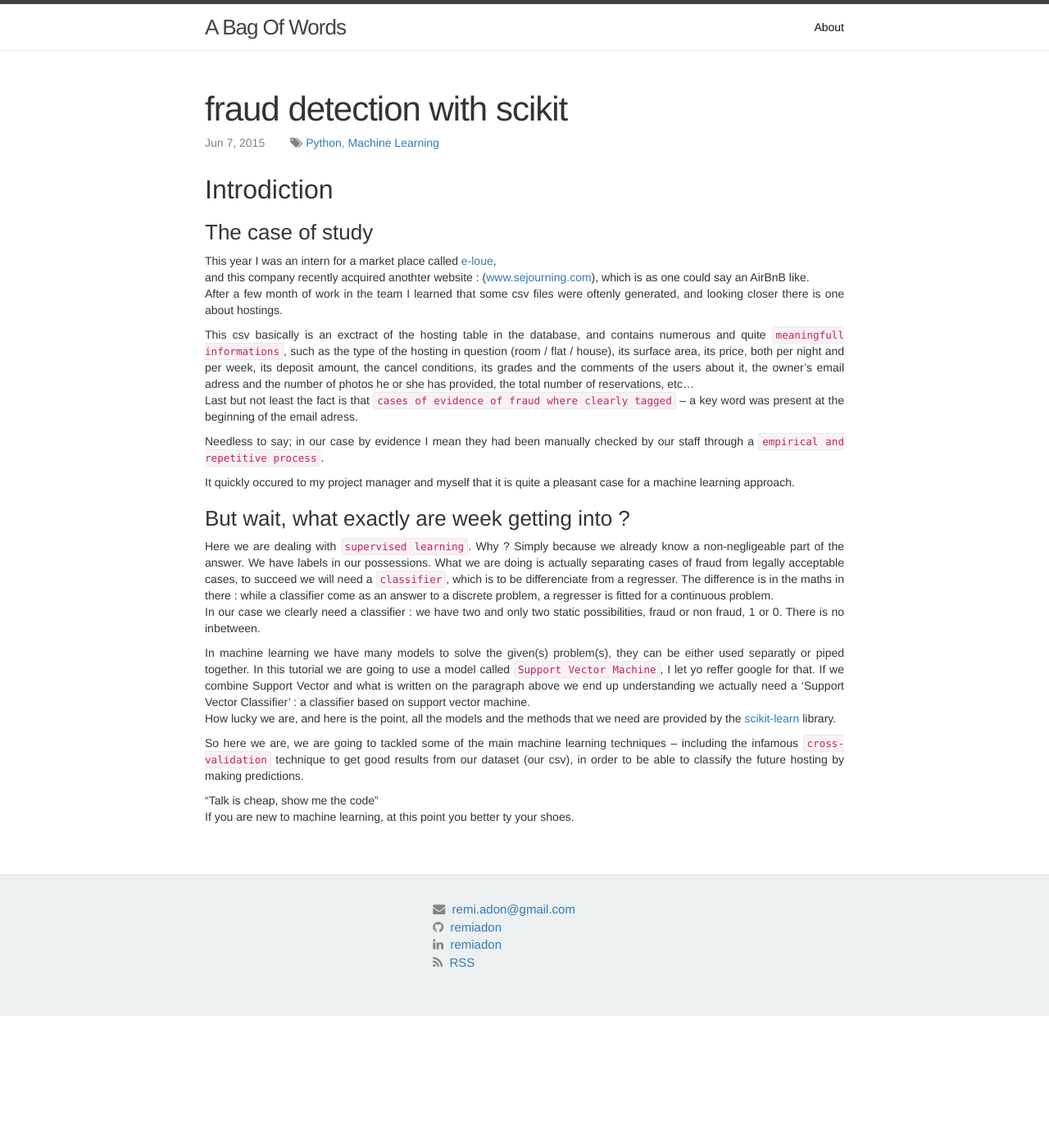
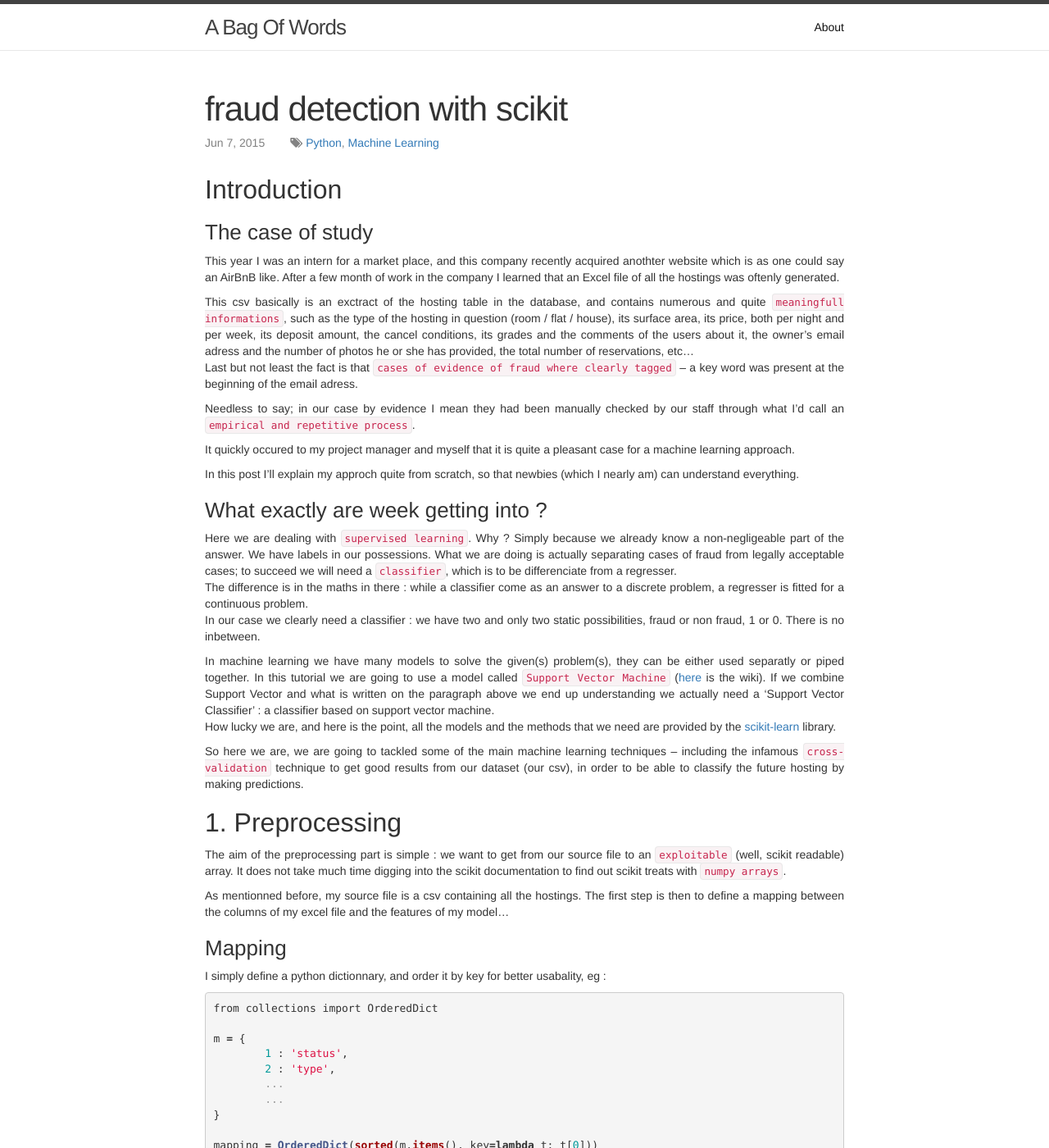
Before and after one commit to remiadon/remiadon.github.io, a Jekyll site: the page built from _posts/2015-07-06-fraud-detection-with-scikit.md, in a window 1280 px wide and 1400 px high. Shown: the whole window at 82% size. Built offline with Jekyll 4.4.1, drawn with Linux system fonts in a browser that asks for light colours; nearby versions of some CDN libraries; comment, search, counter and statistics services are not loaded; some of the changed text lies outside the part shown.

Commit message:
fraud detection preprocessing

```diff
--- a/_posts/2015-07-06-fraud-detection-with-scikit.md
+++ b/_posts/2015-07-06-fraud-detection-with-scikit.md
@@ -6,42 +6,89 @@ categories: jekyll python
 tags: [python, machine-learning]
 ---
 
-<h2>Introdiction</h2>
+<h2>Introduction</h2>
 <h3>The case of study</h3>
-This year I was an intern for a market place called <a href="https://www.e-loue.com" target="_blank">e-loue</a>,
-and this company recently acquired anothter website : (<a href="https://www.sejourning.com" target="_blank">www.sejourning.com</a>), which is as one could say an AirBnB like.
-<br>
-After a few month of work in the team I learned that some csv files were oftenly generated, and looking closer there is one about hostings.
+This year I was an intern for a market place,
+and this company recently acquired anothter website which is as one could say an AirBnB like.
+<!-- After a few month of work in the team I learned that some csv files were oftenly generated, and looking closer there is one about hostings.   -->
+After a few month of work in the company I learned that an Excel file of all the hostings was oftenly generated.
 
 This csv basically is an exctract of the hosting table in the database, and contains numerous and quite `meaningfull informations`, such as the type of the hosting in question (room / flat / house), its surface area, its price, both per night and per week, its deposit amount, the cancel conditions, its grades and the comments of the users about it, the owner's email adress and the number of photos he or she has provided, the total number of reservations, etc...
 Last but not least the fact is that `cases of evidence of fraud where clearly tagged` -- a key word was present at the beginning of the email adress.
 
-Needless to say; in our case by evidence I mean they had been manually checked by our staff through a `empirical and repetitive process`.
+Needless to say; in our case by evidence I mean they had been manually checked by our staff through what I'd call an `empirical and repetitive process`.
 
 It quickly occured to my project manager and myself that it is quite a pleasant case for a machine learning approach.
+
+In this post I'll explain my approch quite from scratch, so that newbies (which I nearly am) can understand everything.
 <br>
 
 
-<h3>But wait, what exactly are week getting into ?</h3>
-Here we are dealing with `supervised learning`.  Why ? Simply because we already know a non-negligeable part of the answer.  We have labels in our possessions.
-What we are doing is actually separating cases of fraud from legally acceptable cases, to succeed we will need a `classifier`, which is to be differenciate from a regresser.
+<h3>What exactly are week getting into ?</h3>
+Here we are dealing with `supervised learning`. Why ? Simply because we already know a non-negligeable part of the answer.  We have labels in our possessions.
+What we are doing is actually separating cases of fraud from legally acceptable cases; to succeed we will need a `classifier`, which is to be differenciate from a regresser.<br>
 The difference is in the maths in there : while a classifier come as an answer to a discrete problem, a regresser is fitted for a continuous problem.
 In our case we clearly need a classifier : we have two and only two static possibilities, fraud or non fraud, 1 or 0.
 There is no inbetween.
 
 In machine learning we have many models to solve the given(s) problem(s), they can be either used separatly or piped together.
-In this tutorial we are going to use a model called `Support Vector Machine`, I let yo reffer google for that.
+In this tutorial we are going to use a model called `Support Vector Machine` (<a href="https://en.wikipedia.org/wiki/Support_vector_machine" target="_blank">here</a> is the wiki).
 If we combine Support Vector and what is written on the paragraph above we end up understanding we actually need a 'Support Vector Classifier' : a classifier based on support vector machine.
 How lucky we are, and here is the point, all the models and the methods that we need are provided by the <a href="https://www.scikit-learn.com" target="_blank">scikit-learn</a> library.
 
 So here we are, we are going to tackled some of the main machine learning techniques -- including the infamous `cross-validation` technique to get good results from our dataset (our csv), in order to be able to classify the future hosting by making predictions.
 
-"Talk is cheap, show me the code"
-If you are new to machine learning, at this point you better ty your shoes.
+<!-- "Talk is cheap, show me the code"
+If you are new to machine learning, at this point you better ty your shoes. -->
 
+<h2>1. Preprocessing</h2>
+The aim of the preprocessing part is simple : we want to get from our source file to an `exploitable` (well, scikit readable) array.
+It does not take much time digging into the scikit documentation to find out scikit treats with `numpy arrays`.
 
-<!-- {% highlight python %}
-from sklearn import bitch
-def youlose():
-	break
-{% endhighlight %} -->
+As mentionned before, my source file is a csv containing all the hostings. The first step is then to define a mapping between the columns of my excel file and the features of my model...
+
+<h3>Mapping</h3>
+I simply define a python dictionnary, and order it by key for better usabality, eg :
+
+{% highlight python %}
+from collections import OrderedDict
+
+m = {
+	1 : 'status',
+	2 : 'type',
+	...
+	...
+}
+
+mapping = OrderedDict(sorted(m.items(), key=lambda t: t[0]))
+{% endhighlight %}
+
+<h3>is_fraud and csv_to_tab</h3>
+Before iterating through the csv, we have to write a function that returns a boolean from a reservation : this is how we "supervise" our learning.
+If in your case, a "fraud" tag was included in the email address.
+{% highlight python %}
+def is_fraud(mail):
+	try:
+		return float(not mail.lower().find('fraud') == -1)
+	except AttributeError as e:
+		print '%s\n' % e
+		# return 0.0
+{% endhighlight %}
+
+Then we can simply iterate through the file in order to get our numpy array.
+Here is an example :
+{% highlight python %}
+def csv_to_tab(reader, mapping):
+	X = y = []
+	for row in reader:
+		mail = get(row, 35)
+		floats = get_vals(row, mapping)
+		X = np.append(X, floats)
+		y = np.append(y, is_fraud(mail))
+
+	assert (len(X) == len(y))
+	return (X,y)
+{% endhighlight %}
+
+<!-- <h3>Format</h3>
+At this point we simply have floats in a numpy array, but  -->
```
